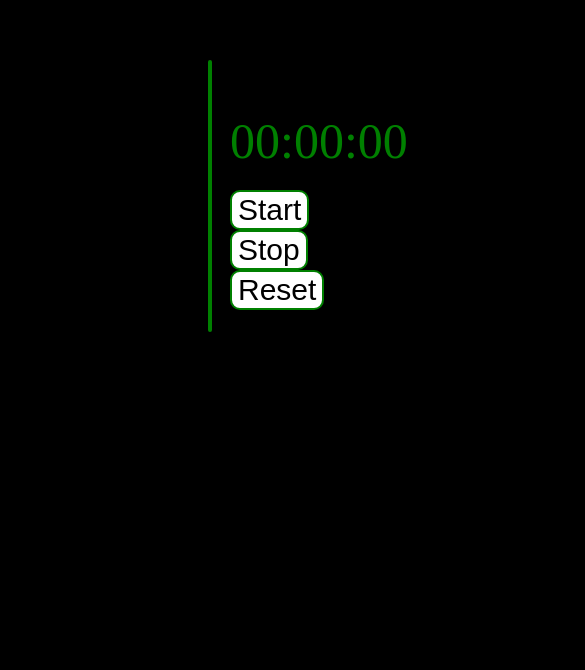
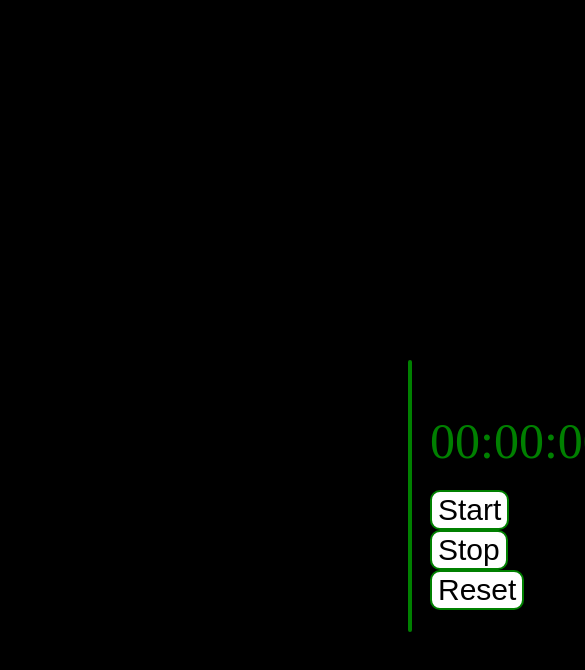
Before and after one commit to Sudarshan34/stopwatch, a plain HTML site: page index.html in a window 390 px wide. Shown: the part 140-810 px from the top of the page, 585 px wide, since content can reach past the window. Drawn offline with Linux system fonts and the light colour scheme.

Commit message:
adding my stopwatch assignment

```diff
--- a/index.html
+++ b/index.html
@@ -38,6 +38,22 @@
             border-radius: 20px;
             /* box-shadow: 0px 10px 10px 0px ; */
         }
+
+        @media(max-width: 700px) {
+
+            .container{
+            border: 2px solid green;
+            margin-top: 500px;
+            margin-left: 400px;
+            margin-right: 400px;
+            border-radius: 20px;
+            }
+
+
+
+
+
+          }
     </style>
 </head>
 <body>
```
